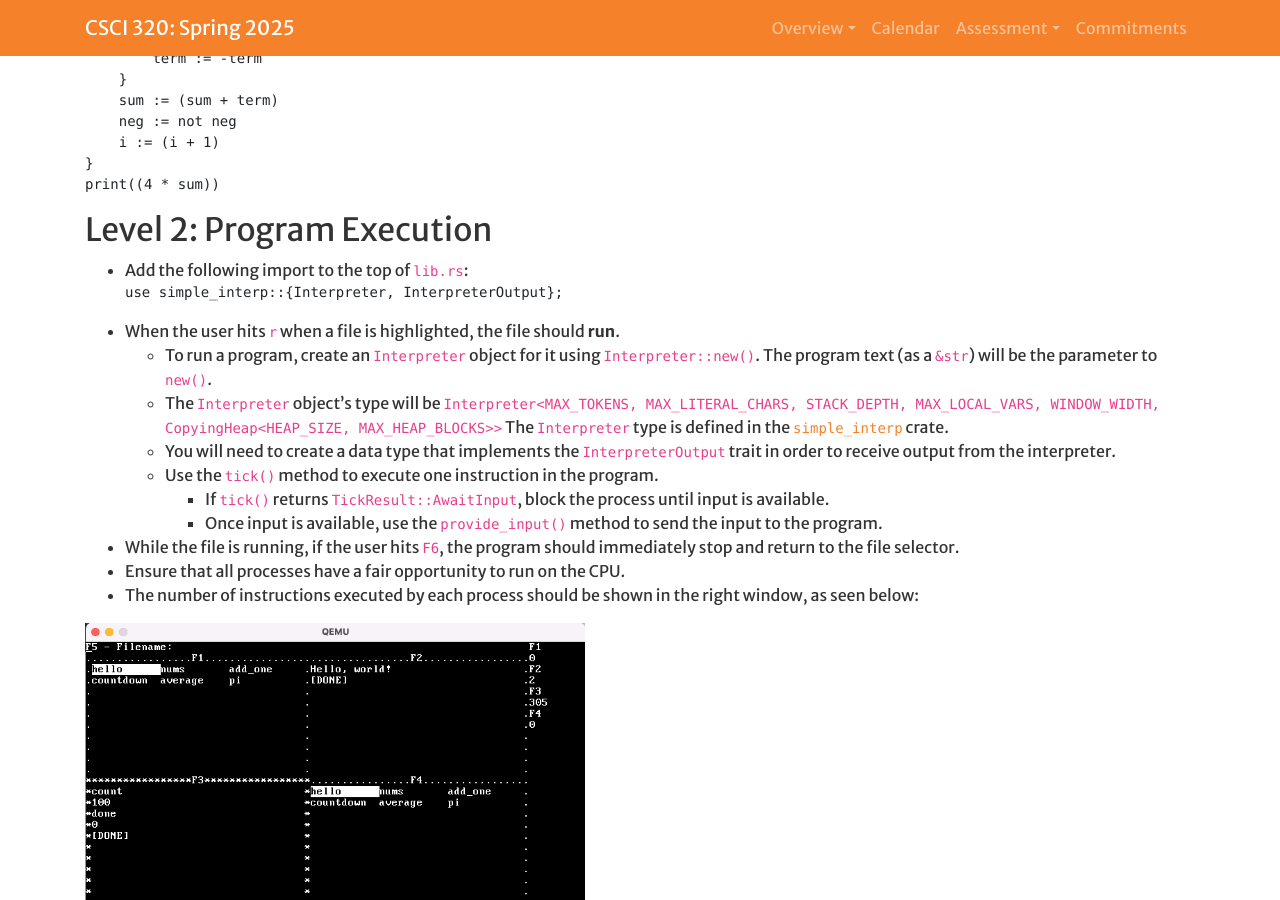
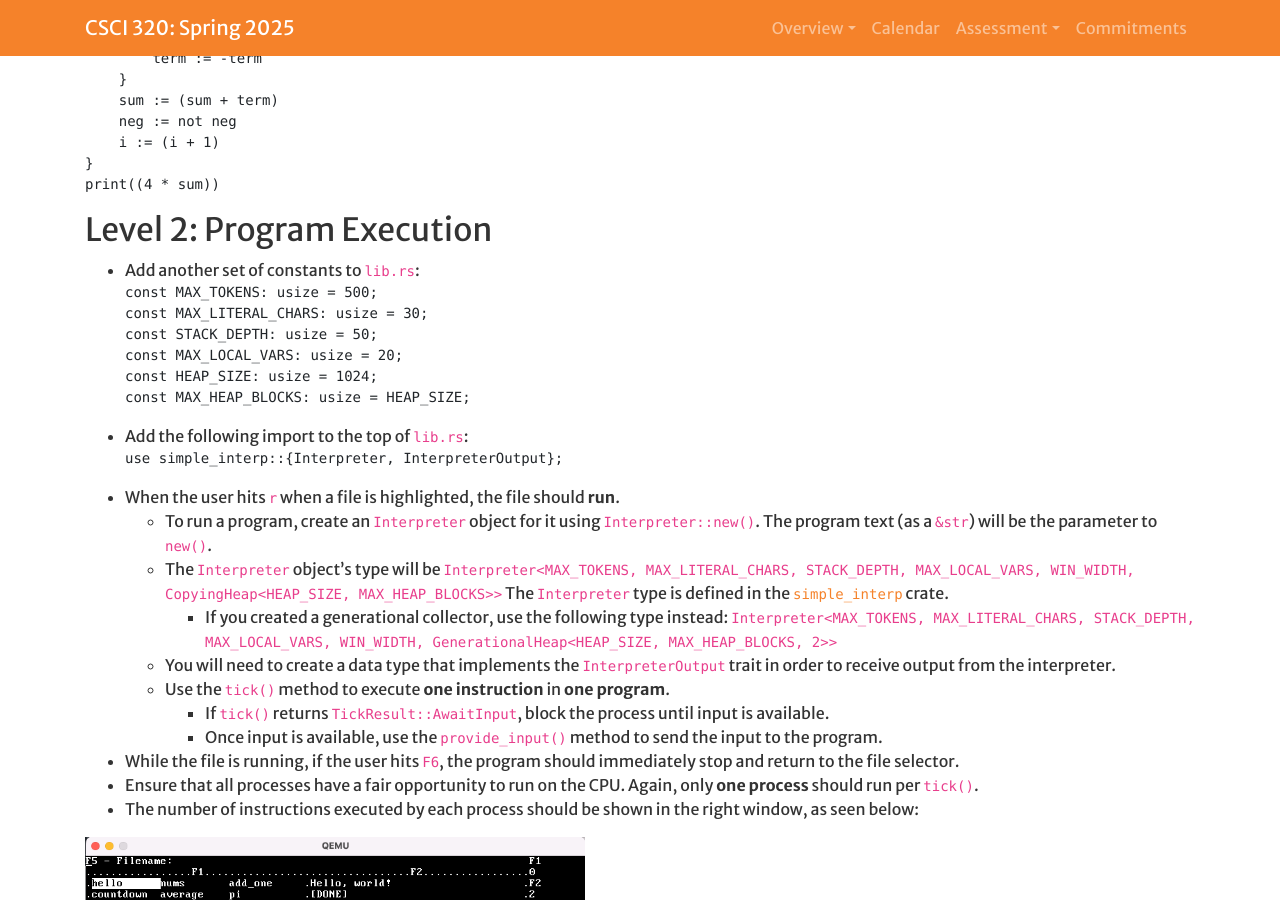
Before and after one commit to Hendrix-CS/csci320, a Jekyll site: the page built from projects/swim.md, in a window 1280 px wide and 900 px high, scrolled down 2397 px. Built offline with Jekyll 4.4.1, drawn with Linux system fonts in a browser that asks for light colours; a script that is not in the unit is left out; our own code applies the rules of GitHub Pages for plain Markdown files.

Commit message:
Updated instructions

````diff
--- a/projects/swim.md
+++ b/projects/swim.md
@@ -118,6 +118,15 @@ print((4 * sum))
 
 
 ## Level 2: Program Execution
+* Add another set of constants to `lib.rs`:
+```
+const MAX_TOKENS: usize = 500;
+const MAX_LITERAL_CHARS: usize = 30;
+const STACK_DEPTH: usize = 50;
+const MAX_LOCAL_VARS: usize = 20;
+const HEAP_SIZE: usize = 1024;
+const MAX_HEAP_BLOCKS: usize = HEAP_SIZE;
+```
 * Add the following import to the top of `lib.rs`:
 ```
 use simple_interp::{Interpreter, InterpreterOutput};
@@ -126,18 +135,21 @@ use simple_interp::{Interpreter, InterpreterOutput};
   * To run a program, create an `Interpreter` object for it using `Interpreter::new()`.
     The program text (as a `&str`) will be the parameter to `new()`.
   * The `Interpreter` object's type
-    will be `Interpreter<MAX_TOKENS, MAX_LITERAL_CHARS, STACK_DEPTH, MAX_LOCAL_VARS, WINDOW_WIDTH, CopyingHeap<HEAP_SIZE, MAX_HEAP_BLOCKS>>`
+    will be `Interpreter<MAX_TOKENS, MAX_LITERAL_CHARS, STACK_DEPTH, MAX_LOCAL_VARS, WIN_WIDTH, CopyingHeap<HEAP_SIZE, MAX_HEAP_BLOCKS>>`
     The `Interpreter` type is defined in the [`simple_interp`](https://github.com/gjf2a/simple_interp) crate.
+    * If you created a generational collector, use the following type instead:
+    `Interpreter<MAX_TOKENS, MAX_LITERAL_CHARS, STACK_DEPTH, MAX_LOCAL_VARS, WIN_WIDTH, GenerationalHeap<HEAP_SIZE, MAX_HEAP_BLOCKS, 2>>`
   * You will need to create a data type that implements the `InterpreterOutput`
     trait in order to receive output from the interpreter.
-  * Use the `tick()` method to execute one instruction in the program.
+  * Use the `tick()` method to execute **one instruction** in **one program**.
     * If `tick()` returns `TickResult::AwaitInput`, block the process
       until input is available.
     * Once input is available, use the `provide_input()` method to send
       the input to the program.
 * While the file is running, if the user hits `F6`, the program should immediately
   stop and return to the file selector.
-* Ensure that all processes have a fair opportunity to run on the CPU.
+* Ensure that all processes have a fair opportunity to run on the CPU. Again,
+  only **one process** should run per `tick()`.
 * The number of instructions executed by each process should be shown in the
   right window, as seen below:
 
````
